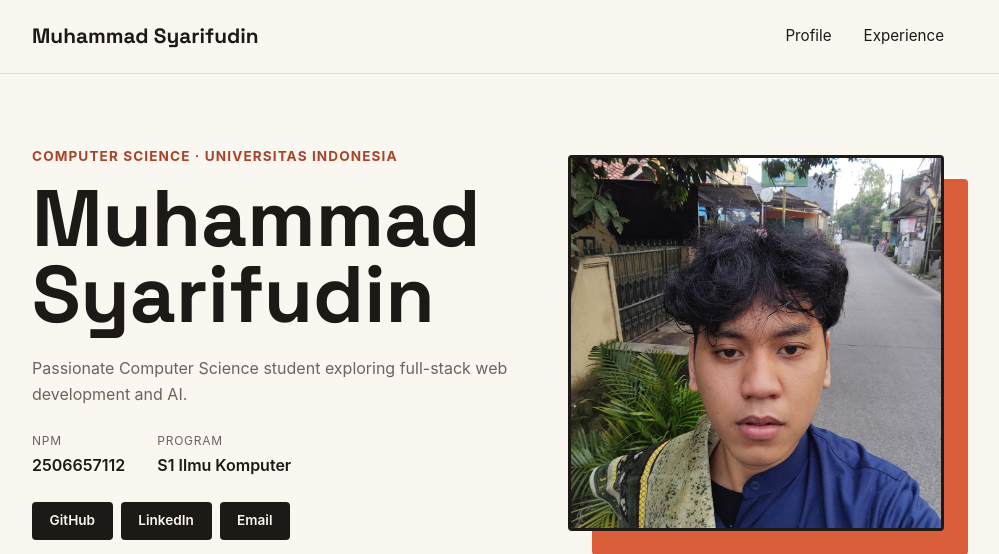
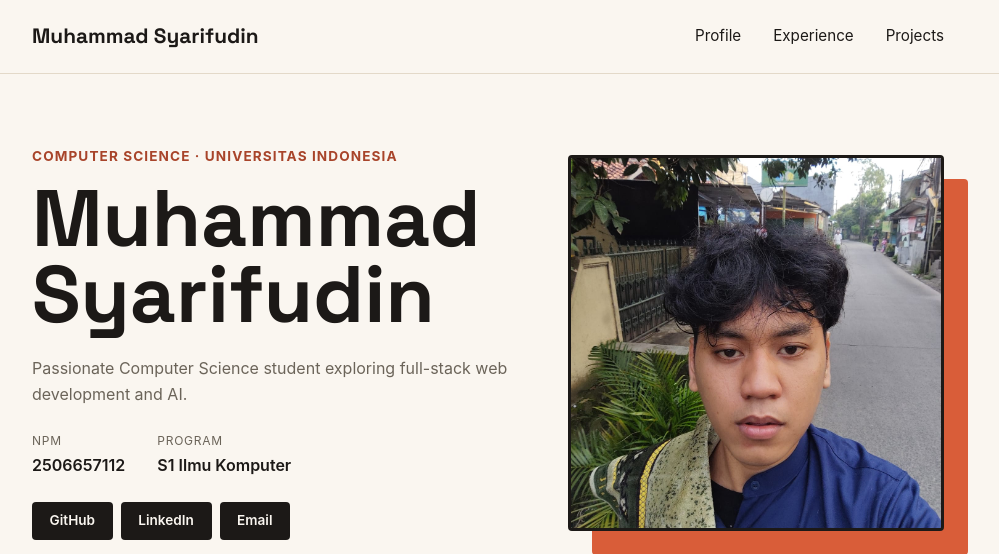
Before and after one commit to msyarifudin541-del/myportofolio, a Django app: page / in a window 1280 px wide. Shown: the top 554 px of the page, without its empty margins (152-1151 px from the left). Run offline with Django 4.2, Linux system fonts and the light colour scheme.

Commit message:
Update elemen <nav>

```diff
--- a/templates/experience.html
+++ b/templates/experience.html
@@ -16,6 +16,7 @@
             <nav>
                 <a href="{% url 'main:show_main' %}">Profile</a>
                 <a href="{% url 'main:show_experience' %}">Experience</a>
+                <a href="{% url 'main:show_project' %}">Projects</a>
             </nav>
         </div>
     </header>
--- a/templates/index.html
+++ b/templates/index.html
@@ -16,6 +16,7 @@
             <nav>
                 <a href="{% url 'main:show_main' %}">Profile</a>
                 <a href="{% url 'main:show_experience' %}">Experience</a>
+                <a href="{% url 'main:show_project' %}">Projects</a>
             </nav>
         </div>
     </header>
```
